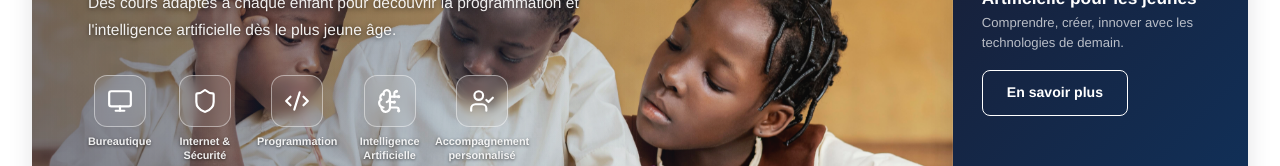
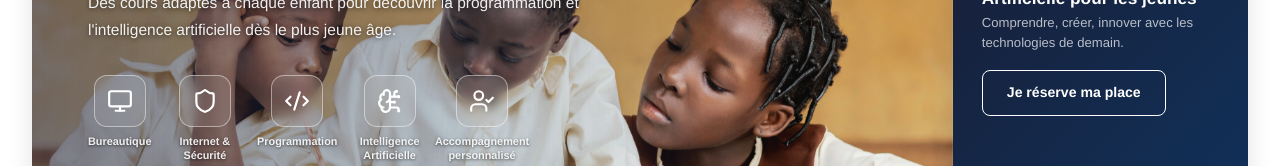
Before and after one commit to novaghislain/projetnovatech, a React (Vite) app in the folder frontend/: page / in a window 1280 px wide. Shown: the part 340-506 px from the top of the page. Built offline with nearby package versions, Linux system fonts and the light colour scheme; no server answers.

Commit message:
style: restore reserve btn and improve presentation scroll animation

```diff
--- a/frontend/src/contexts/LanguageContext.jsx
+++ b/frontend/src/contexts/LanguageContext.jsx
@@ -32,7 +32,7 @@ const translations = {
     hero_card_btn: 'Je réserve ma place',
     hero_ai_title: "Découvrez l'Intelligence Artificielle pour les jeunes",
     hero_ai_subtitle: 'Comprendre, créer, innover avec les technologies de demain.',
-    hero_ai_btn: 'En savoir plus',
+    hero_ai_btn: 'Je réserve ma place',
 
     about_eyebrow: 'Qui sommes-nous ?',
     about_title: 'L\'informatique à la portée de vos enfants',
--- a/frontend/src/pages/Home.css
+++ b/frontend/src/pages/Home.css
@@ -1382,8 +1382,8 @@
 /* --- Scroll Animations --- */
 .presentation-text-anim {
   opacity: 0;
-  transform: translateX(-50px);
-  transition: opacity 1s cubic-bezier(0.16, 1, 0.3, 1), transform 1s cubic-bezier(0.16, 1, 0.3, 1);
+  transform: translateX(-200px);
+  transition: opacity 1.2s cubic-bezier(0.2, 0.8, 0.2, 1), transform 1.2s cubic-bezier(0.2, 0.8, 0.2, 1);
 }
 .presentation-text-anim.is-visible {
   opacity: 1;
@@ -1392,8 +1392,8 @@
 
 .presentation-img-anim {
   opacity: 0;
-  transform: translateX(50px);
-  transition: opacity 1s cubic-bezier(0.16, 1, 0.3, 1) 0.2s, transform 1s cubic-bezier(0.16, 1, 0.3, 1) 0.2s;
+  transform: translateX(200px);
+  transition: opacity 1.2s cubic-bezier(0.2, 0.8, 0.2, 1) 0.3s, transform 1.2s cubic-bezier(0.2, 0.8, 0.2, 1) 0.3s;
 }
 .presentation-img-anim.is-visible {
   opacity: 1;
```
